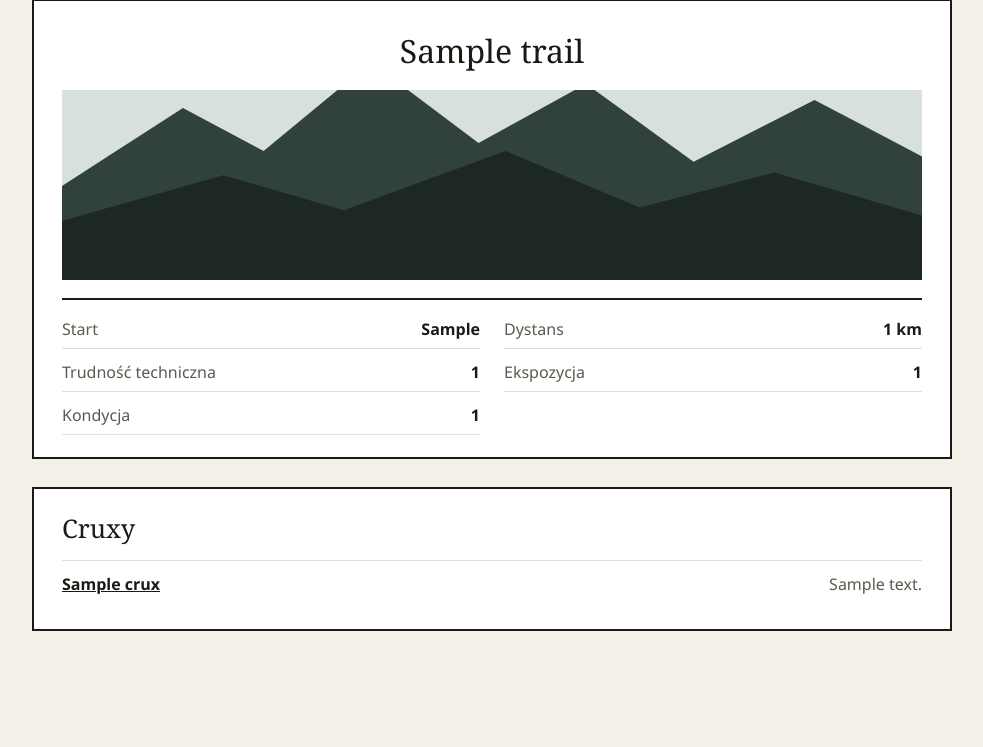
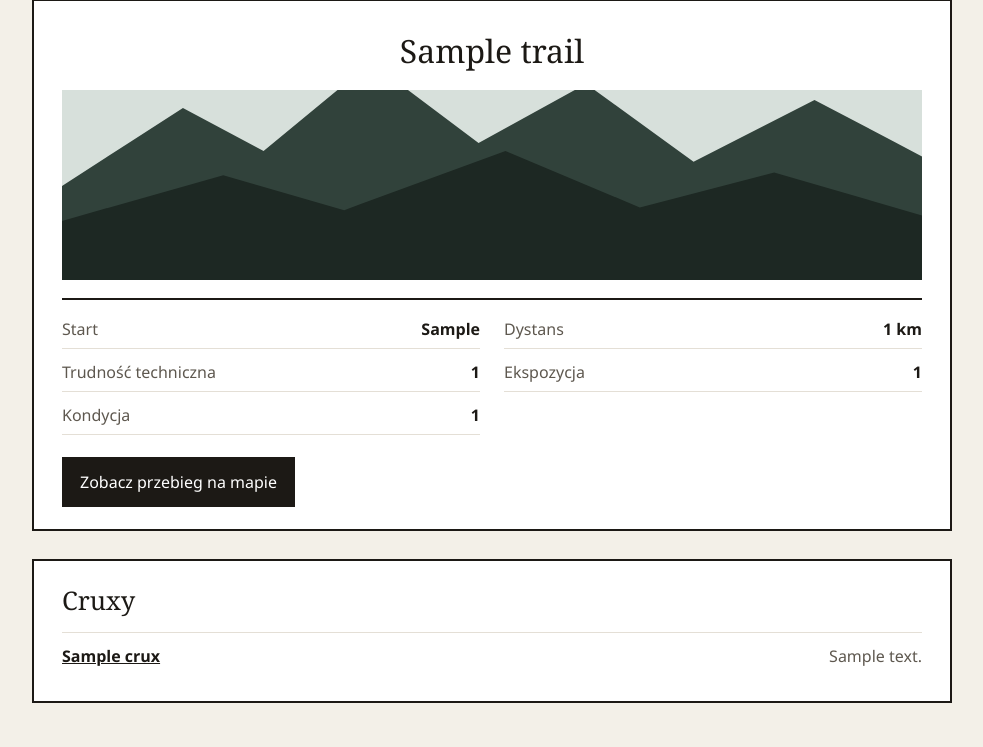
Before and after one commit to AWaligoraa/Gran, a Spring Boot app: page /trails/1 in a window 1280 px wide. Shown: the part 112-859 px from the top of the page, without its empty margins (148-1131 px from the left). Before the commit the page ends 743 px from the top, so only its background shows below. Run offline with Spring Boot 4, Linux system fonts and the light colour scheme; empty tables hold one stand-in row (values such as "Sample post"); database files in the repository are not loaded.

Commit message:
feat: add basic map to trails

```diff
--- a/src/main/java/pl/gran/gran/trail/Trail.java
+++ b/src/main/java/pl/gran/gran/trail/Trail.java
@@ -15,6 +15,8 @@ public class Trail  {
     private double technicalDifficulty;
     private double exposure;
     private double condition;
+
+    private String mapUrl;
 
     protected Trail() {
     }
@@ -56,4 +58,8 @@ public class Trail  {
     public double getCondition() {
         return condition;
     }
+
+    public String getMapUrl() {
+        return mapUrl;
+    }
 }
--- a/src/main/java/pl/gran/gran/trail/TrailDetails.java
+++ b/src/main/java/pl/gran/gran/trail/TrailDetails.java
@@ -10,6 +10,7 @@ public record TrailDetails(
 		double technicalDifficulty,
 		double exposure,
 		double condition,
+		String mapUrl,
 		List<Crux> cruxes) {
 
 	static TrailDetails of(Trail trail, List<Crux> cruxes) {
@@ -21,6 +22,7 @@ public record TrailDetails(
 				trail.getTechnicalDifficulty(),
 				trail.getExposure(),
 				trail.getCondition(),
+				trail.getMapUrl(),
 				cruxes);
 	}
 
--- /dev/null
+++ b/src/main/resources/db/migration/V5__update_szpiglasowa_map_url.sql
@@ -0,0 +1,3 @@
+UPDATE trail
+SET map_url = 'https://mapa-turystyczna.pl/route?q=49.2011820,20.0708320;49.1978570,20.0421990#49.19912/20.10086/13'
+WHERE name = 'Szpiglasowa Przełęcz';
--- a/src/main/resources/static/style.css
+++ b/src/main/resources/static/style.css
@@ -229,6 +229,23 @@ body {
     color: #5e584f;
 }
 
+.map-link {
+    margin: 22px 0 0;
+}
+
+.map-link a {
+    display: inline-block;
+    border: 2px solid #1c1915;
+    background: #1c1915;
+    color: #fff;
+    padding: 12px 16px;
+    text-decoration: none;
+}
+
+.map-link a:hover {
+    background: #3a342c;
+}
+
 .description {
     margin: 0;
     font-size: 1.15rem;
--- a/src/main/resources/static/trail.html
+++ b/src/main/resources/static/trail.html
@@ -54,7 +54,15 @@
                 <div><dt>Ekspozycja</dt><dd>${formatNumber(trail.exposure)}</dd></div>
                 <div><dt>Kondycja</dt><dd>${formatNumber(trail.condition)}</dd></div>
             </dl>
+            ${mapLink(trail.mapUrl)}
         `;
+    }
+
+    function mapLink(url) {
+        if (!url) {
+            return "";
+        }
+        return `<p class="map-link"><a href="${escapeHtml(url)}" target="_blank" rel="noopener noreferrer">Zobacz przebieg na mapie</a></p>`;
     }
 
     function showCruxes(cruxes) {
```
Also changed, not shown: src/main/resources/db/migration/V4__add_trail_map_url.sql (added, +7 -0 lines).
